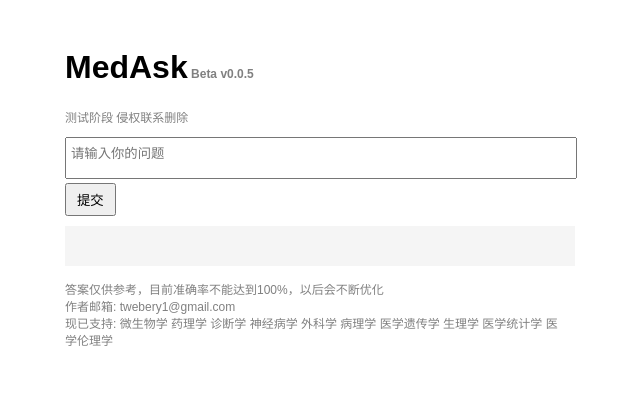
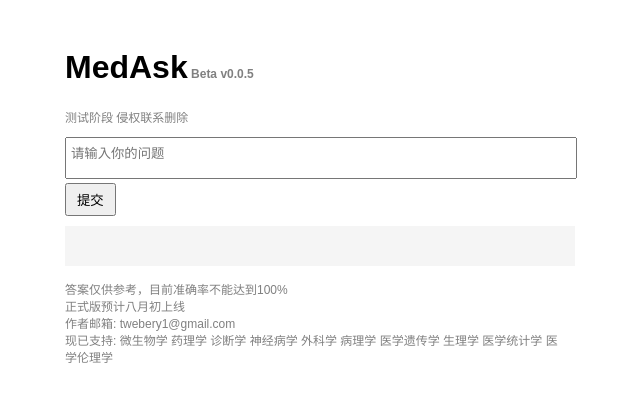
Before and after one commit to tw2818/medask, a React (Create React App) app: page / in a window 1280 px wide. Shown: the top 402 px of the page, without its empty margins (325-965 px from the left). Built offline with nearby package versions, Linux system fonts and the light colour scheme.

Commit message:
Update App.js

```diff
--- a/src/App.js
+++ b/src/App.js
@@ -85,7 +85,8 @@ function App() {
           style={{ height: "auto", resize: "none" }}
         ></textarea>
       </div>
-      <div style={{ color: 'gray', fontSize: '12px' }}>答案仅供参考，目前准确率不能达到100%，以后会不断优化</div>
+      <div style={{ color: 'gray', fontSize: '12px' }}>答案仅供参考，目前准确率不能达到100%</div>
+      <div style={{ color: 'gray', fontSize: '12px' }}>正式版预计八月初上线</div>
       <div style={{ color: 'gray', fontSize: '12px' }}>作者邮箱: twebery1@gmail.com</div>
       <div style={{ color: 'gray', fontSize: '12px' }}>
         现已支持: 微生物学 药理学 诊断学 神经病学 外科学 病理学 医学遗传学 生理学 医学统计学 医学伦理学
```
